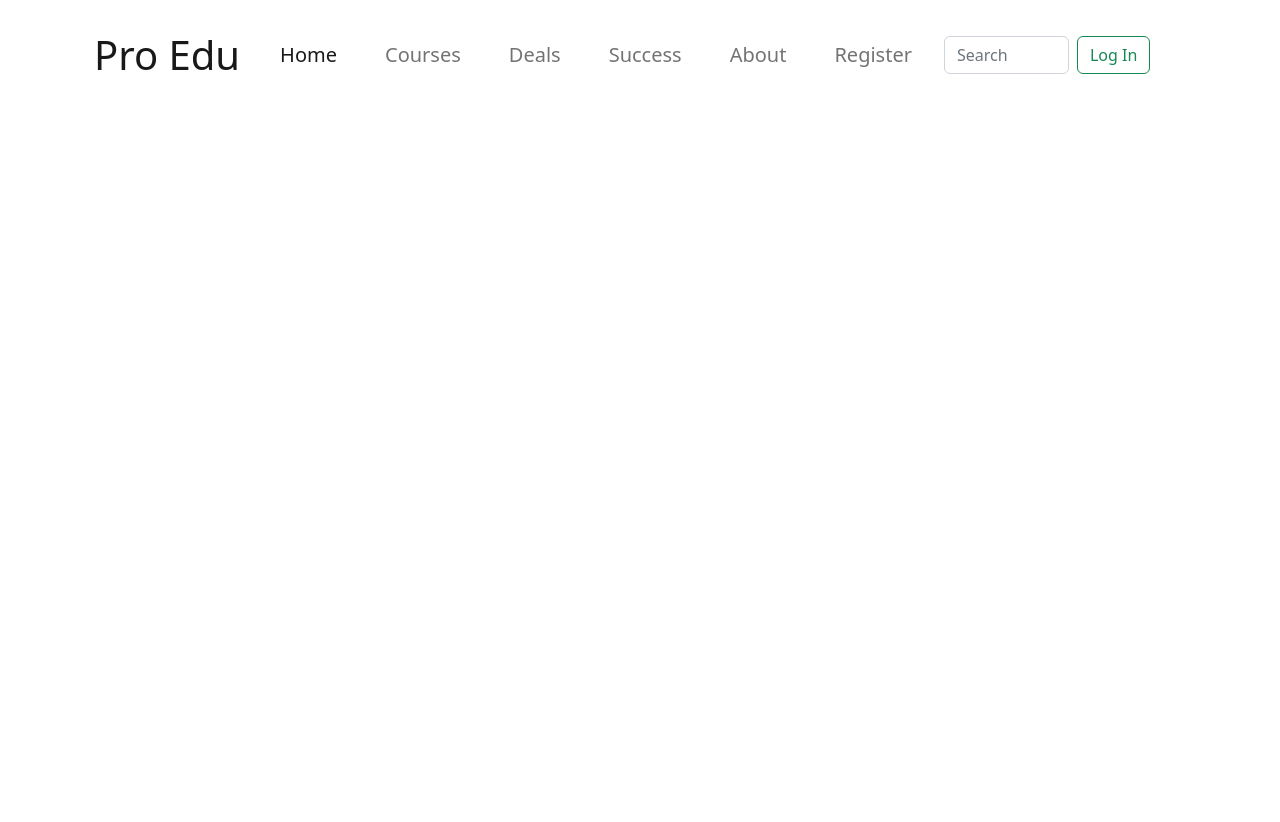
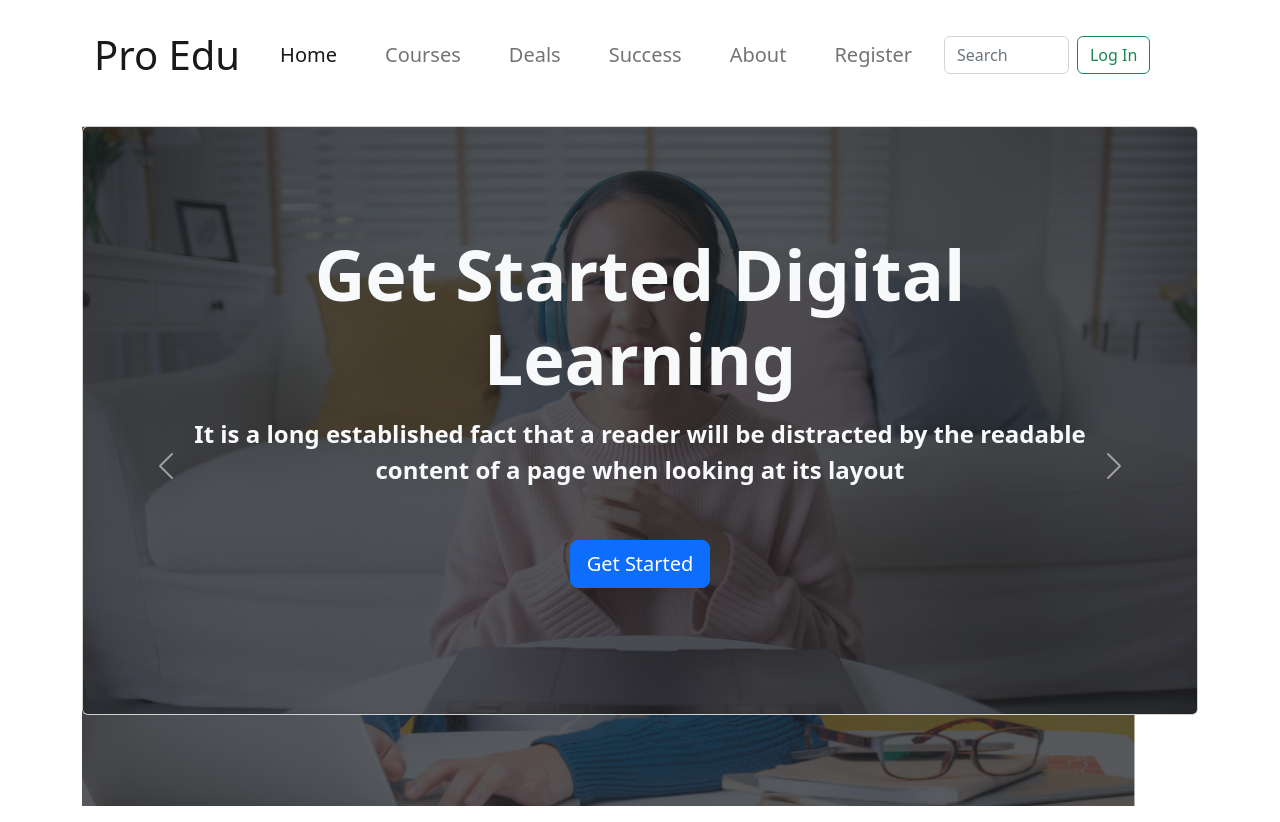
Before and after one commit to ratul081/Third-assignment, a plain HTML site: page index.html in a window 1280 px wide. Before the commit the page ends 800 px from the top, so only its background shows below. Drawn offline with nearby package versions, Linux system fonts and the light colour scheme.

Commit message:
Banner finised

```diff
--- a/index.html
+++ b/index.html
@@ -7,7 +7,7 @@
   <title>EdTech Website</title>
   <link href="https://cdn.jsdelivr.net/npm/bootstrap@5.2.0/dist/css/bootstrap.min.css" rel="stylesheet"
     integrity="sha384-gH2yIJqKdNHPEq0n4Mqa/HGKIhSkIHeL5AyhkYV8i59U5AR6csBvApHHNl/vI1Bx" crossorigin="anonymous">
-    <link rel="stylesheet" href="css/style.css">
+  <link rel="stylesheet" href="css/style.css">
 </head>
 
 <body>
@@ -50,21 +50,67 @@
           </div>
         </div>
       </nav>
+      <div id="carouselExampleControls" class="carousel slide py-3" data-bs-ride="carousel">
+        <div class="carousel-inner">
+          <div class="carousel-item active" id="banner-items">
+            <div class="card text-light">
+              <img src="images/cover/cover-1.png" class="card-img" alt="...">
+              <div class="card-img-overlay d-flex justify-content-center align-items-center bg-dark bg-opacity-75">
+                <div class="text-center banner-text">
+                  <h1 class="card-title banner-text">Get Started Digital<br>Learning</h1>
+                  <p class="card-text fs-4 pt-2">It is a long established fact that a reader will be distracted by the
+                    readable<br>content of a page when looking at its layout</p>
+                  <a class="btn btn-primary btn-lg" href="#" role="button">Get Started</a>
+                </div>
+
+              </div>
+            </div>
 
 
 
 
-
-
+          </div>
+          <div class="carousel-item active" id="banner-items">
+            <div class="card text-light">
+              <img src="images/cover/cover-2.jpg" class="card-img" alt="...">
+              <div class="card-img-overlay d-flex justify-content-center align-items-center bg-dark bg-opacity-75">
+                <div class="text-center banner-text">
+                  <h1 class="card-title banner-text">Get Started Digital<br>Learning</h1>
+                  <p class="card-text fs-4 pt-2">It is a long established fact that a reader will be distracted by the
+                    readable<br>content of a page when looking at its layout</p>
+                  <a class="btn btn-primary btn-lg" href="#" role="button">Get Started</a>
+                </div>
+              </div>
+            </div>
+          </div>
+          <div class="carousel-item active" id="banner-items">
+            <div class="card text-light">
+              <img src="images/cover/cover-3.jpg" class="card-img" alt="...">
+              <div class="card-img-overlay d-flex justify-content-center align-items-center bg-dark bg-opacity-75">
+                <div class="text-center banner-text">
+                  <h1 class="card-title banner-text">Get Started Digital<br>Learning</h1>
+                  <p class="card-text fs-4 pt-2">It is a long established fact that a reader will be distracted by the
+                    readable<br>content of a page when looking at its layout</p>
+                  <a class="btn btn-primary btn-lg" href="#" role="button">Get Started</a>
+                </div>
+              </div>
+            </div>
+          </div>
+        </div>
+        <button class="carousel-control-prev" type="button" data-bs-target="#carouselExampleControls"
+          data-bs-slide="prev">
+          <span class="carousel-control-prev-icon" aria-hidden="true"></span>
+          <span class="visually-hidden">Previous</span>
+        </button>
+        <button class="carousel-control-next" type="button" data-bs-target="#carouselExampleControls"
+          data-bs-slide="next">
+          <span class="carousel-control-next-icon" aria-hidden="true"></span>
+          <span class="visually-hidden">Next</span>
+        </button>
+      </div>
     </div>
     </div>
   </header>
-
-
-
-
-
-
 
 
 
```
